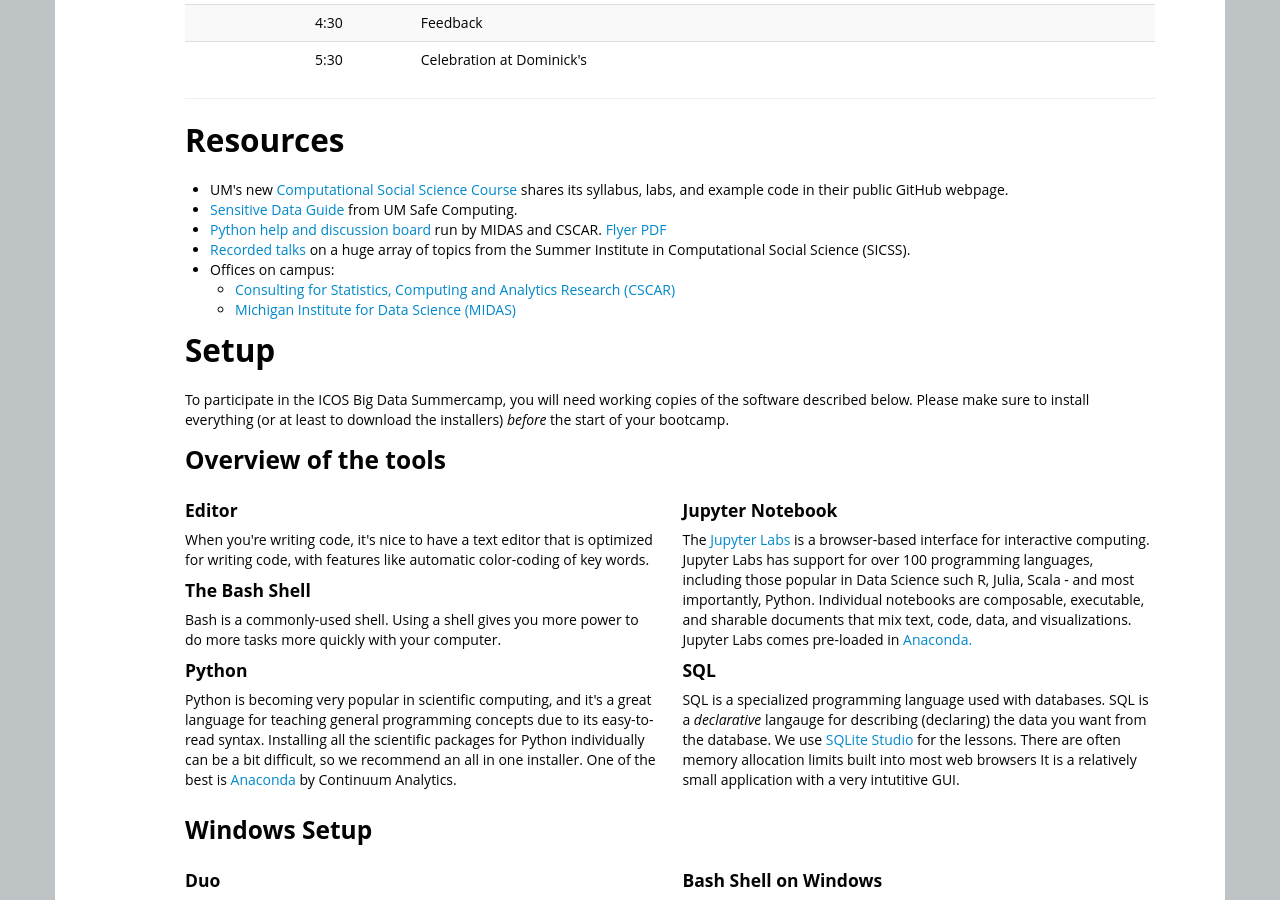
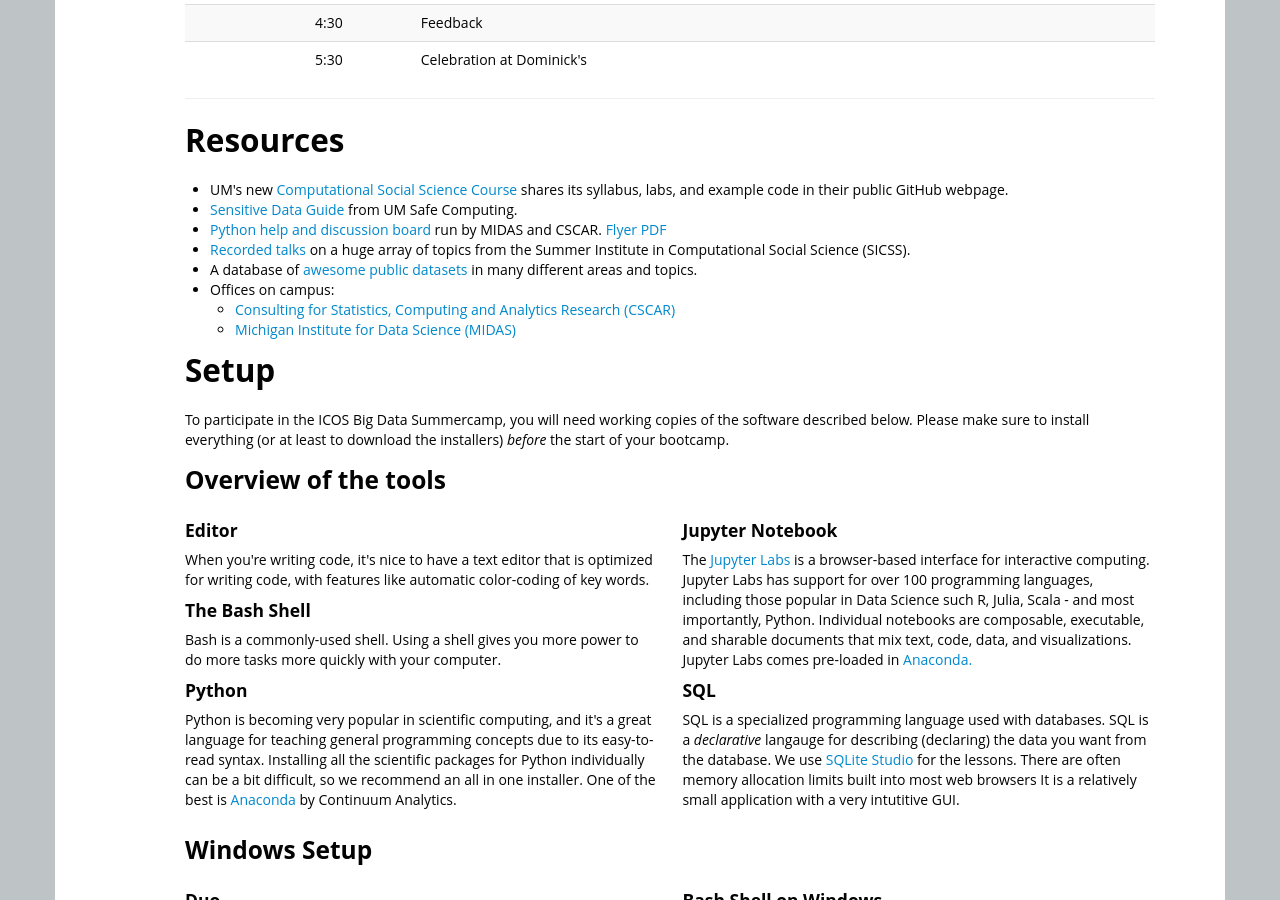
Before and after one commit to ICOSBigDataCamp/2019-summer-camp, a Jekyll site: the page built from index.html, in a window 1280 px wide and 900 px high, scrolled down 2390 px. Built offline with Jekyll 4.4.1, drawn with Linux system fonts in a browser that asks for light colours.

Commit message:
apd link

```diff
--- a/index.html
+++ b/index.html
@@ -195,6 +195,7 @@
 	<li><a href="https://safecomputing.umich.edu/dataguide/" target="_blank">Sensitive Data Guide</a> from UM Safe Computing.</li>
 	<li><a href="https://umich.instructure.com/enroll/JHGFTJ" target="_blank">Python help and discussion board</a> run by MIDAS and CSCAR. <a href="slides/Discussion_Board_Flyer.pdf" target="_blank">Flyer PDF</a></li>
 	<li><a href="https://www.youtube.com/channel/UCkRV9I1xz2KwlgvLQ8OadKw" target="_blank">Recorded talks</a> on a huge array of topics from the Summer Institute in Computational Social Science (SICSS).</li>
+	<li>A database of <a href="https://github.com/awesomedata/awesome-public-datasets" target="_blank">awesome public datasets</a> in many different areas and topics.</li>
 	<li>Offices on campus:
 	<ul>
 		<li><a href="https://cscar.research.umich.edu/" target="_blank">Consulting for Statistics, Computing and Analytics Research (CSCAR)</a></li>
```
